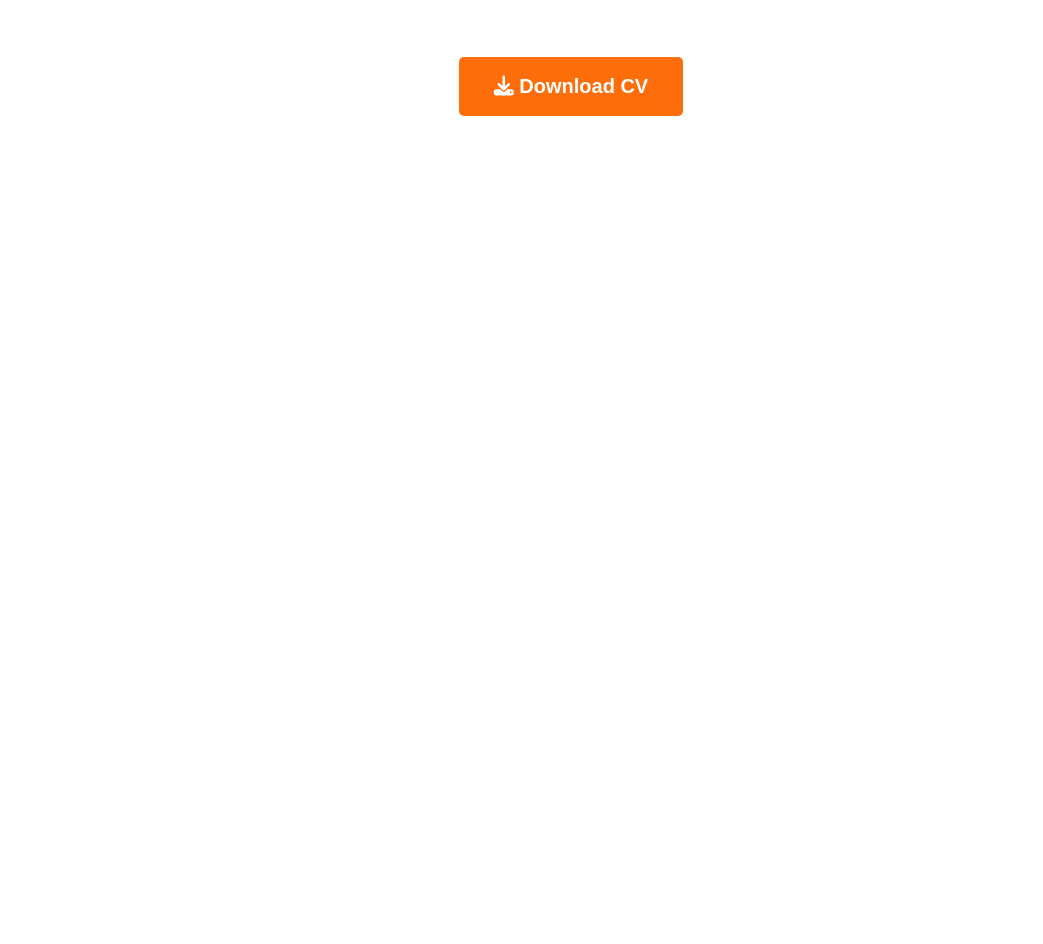
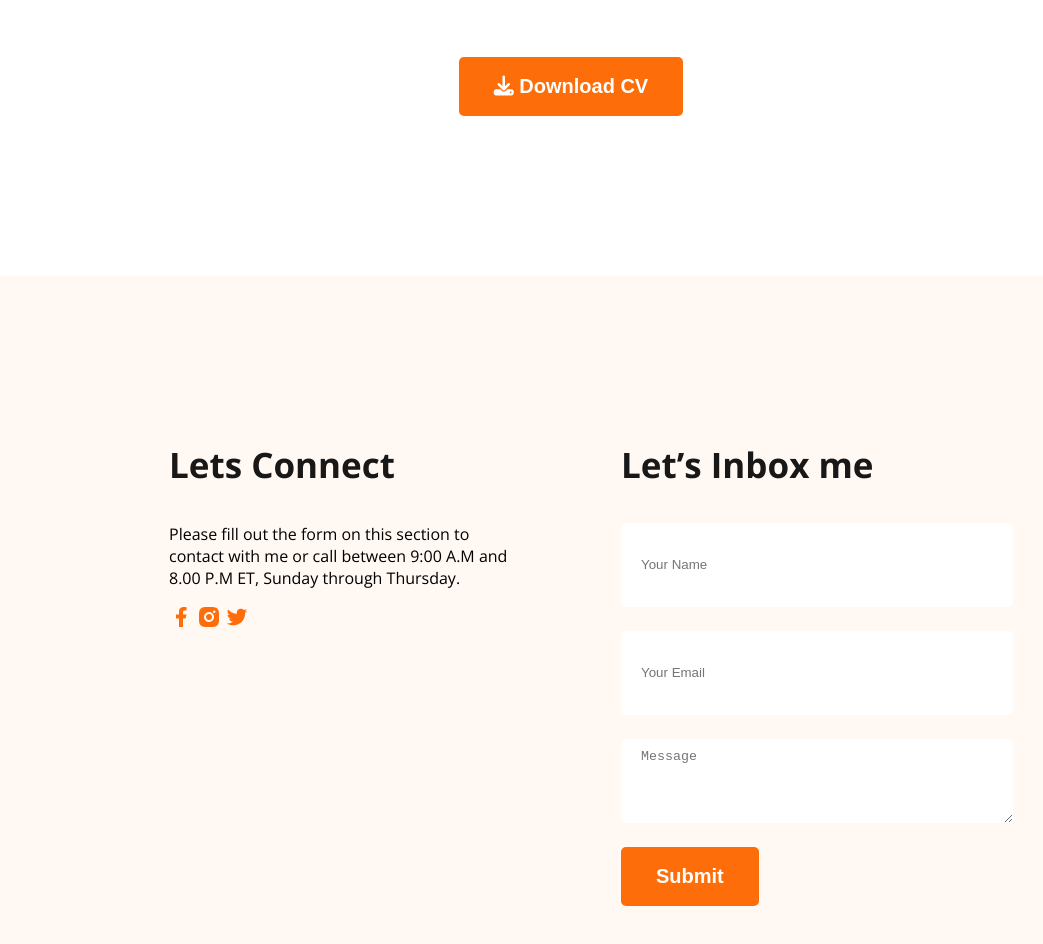
Before and after one commit to Samadsust71/My-portfolio-website, a plain HTML site: page index.html in a window 1280 px wide. Shown: the part 3050-3994 px from the top of the page, without its empty margins (69-1112 px from the left). Before the commit the page ends 3326 px from the top, so only its background shows below. Drawn offline with nearby package versions, Linux system fonts and the light colour scheme.

Commit message:
added footer section

```diff
--- a/index.html
+++ b/index.html
@@ -218,6 +218,29 @@
     </main>
     <!--main section ends here-->
 
-    <footer></footer>
+
+    <!--footer section starts here-->
+
+    <footer class="secondary-bg">
+        <div class="footer-column">
+            <h3 class="section-title">Lets Connect</h3>
+            <p>Please fill out the form on this section to contact with me or call between 9:00 A.M and 8.00 P.M ET, Sunday through Thursday.</p>
+            <div>
+                <a href=""><img src="images/icons/facebook.png" alt=""></a>
+                <a href=""><img src="images/icons/insta.png" alt=""></a>
+                <a href=""><img src="images/icons/twitter.png" alt=""></a>
+            </div>
+        </div>
+        <div class="footer-column">
+            <h3 class="section-title">Let’s Inbox me</h3>
+            <form action="">
+                <input type="text" name="" id="" placeholder="Your Name">
+                <input type="email" name="" id="" placeholder="Your Email">
+                <textarea name="" id="" cols="30" rows="20" placeholder="Message"></textarea>
+                <input class="btn-primary" type="submit" value="Submit">
+            </form>
+        </div>
+    </footer>
+    <!--footer section ends here-->
   </body>
 </html>
--- a/style.css
+++ b/style.css
@@ -166,3 +166,24 @@
     gap: 24px;
 
 }
+/*footer styles*/
+
+ footer{
+    padding: 130px 230px;
+    display: flex;
+    gap: 100px;
+}
+.footer-column{
+    width: 50%;
+}
+
+footer input[type="text"],  footer input[type="email"], footer textarea{
+    height: 64px;
+    border-radius: 5px;
+    background-color: white;
+    display: block;
+    width: 100%;
+    padding: 10px 20px;
+    margin-bottom: 24px;
+    border: none;
+}
```
